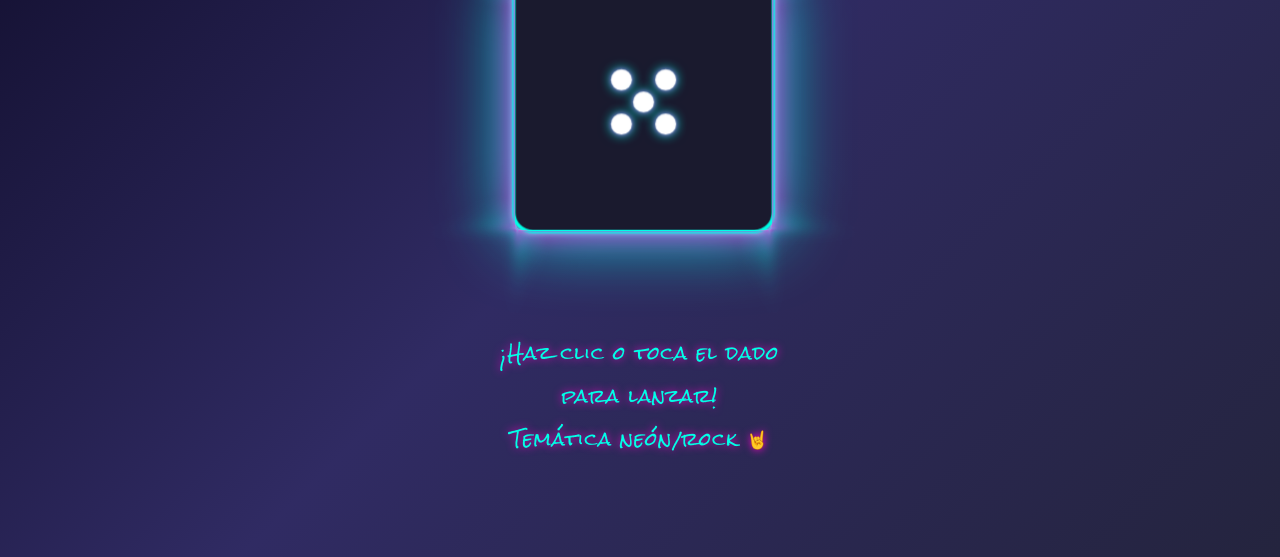
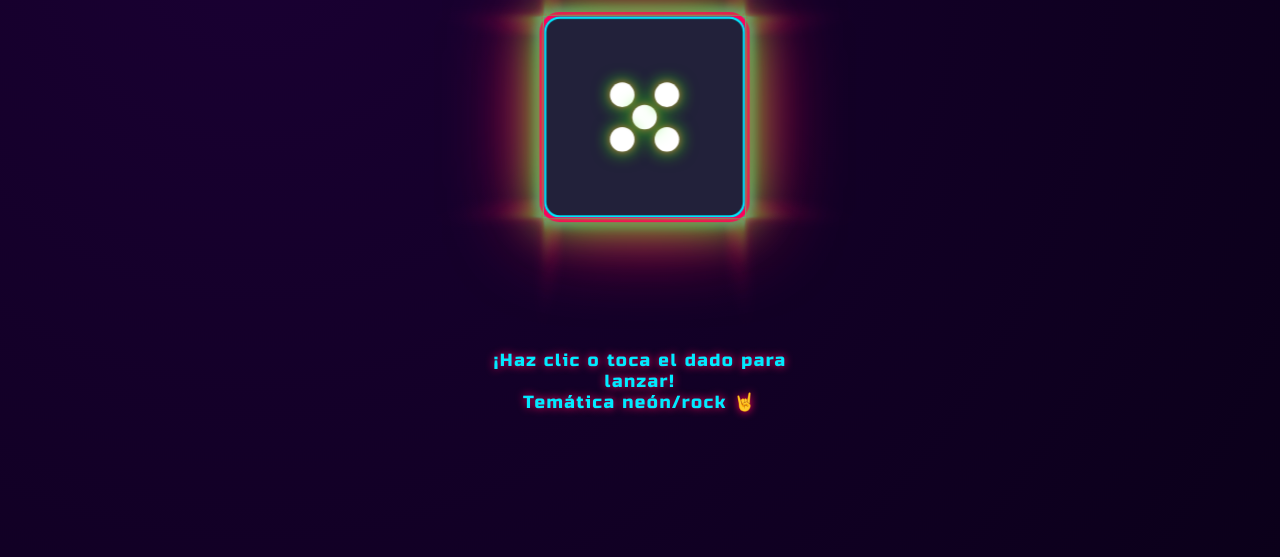
Before and after one commit to AGuyInTheNameOfLove/AguyIntheNameOfLove.github.io, a plain HTML site: page index.html in a window 1280 px wide. Shown: the part 243-800 px from the top of the page. Drawn offline with Linux system fonts and the light colour scheme.

Commit message:
Update index.html

```diff
--- a/index.html
+++ b/index.html
@@ -4,17 +4,20 @@
     <meta charset="UTF-8">
     <meta name="viewport" content="width=device-width, initial-scale=1.0">
     <title>Party Dice</title>
-    <link href="https://fonts.googleapis.com/css2?family=Rock+Salt&display=swap" rel="stylesheet">
+    <!-- Fuente rockera/neón -->
+    <link href="https://fonts.googleapis.com/css2?family=Russo+One&display=swap" rel="stylesheet">
     <style>
         html, body {
             height: 100%;
         }
         body {
             min-height: 100vh;
-            background: linear-gradient(135deg, #0f0c29 0%, #302b63 50%, #24243e 100%);
-            font-family: 'Rock Salt', Arial, cursive, sans-serif;
+            margin: 0;
+            padding: 0;
+            box-sizing: border-box;
+            background: radial-gradient(circle at 20% 20%, #1a0033 0%, #0b001a 100%);
+            font-family: 'Russo One', Arial, Helvetica, sans-serif;
             color: #fff;
-            margin: 0;
             overflow: hidden;
         }
         .center-container {
@@ -27,57 +30,68 @@
         }
         h1 {
             margin-bottom: 2rem;
-            text-align: center;
-            font-size: 2.2rem;
+            font-size: 2.5rem;
             letter-spacing: 3px;
             color: #fff;
-            text-shadow: 0 0 12px #00ffe7, 0 0 30px #ff00cc;
-            font-family: 'Rock Salt', Arial, cursive, sans-serif;
+            text-shadow:
+                0 0 12px #39ff14,
+                0 0 22px #ff005a,
+                0 0 42px #00eaff;
         }
         .scene {
             width: 220px;
             height: 220px;
-            perspective: 800px;
+            perspective: 900px;
             margin-bottom: 2rem;
+            display: flex;
+            align-items: center;
+            justify-content: center;
         }
         .cube {
-            width: 100%;
-            height: 100%;
+            width: 180px;
+            height: 180px;
             position: relative;
             transform-style: preserve-3d;
-            transition: transform 2s cubic-bezier(0.22, 0.68, 0.25, 1.15);
+            transition: transform 1.8s cubic-bezier(0.22, 0.68, 0.25, 1.15);
             cursor: pointer;
         }
         .cube-face {
             position: absolute;
-            width: 100%;
-            height: 100%;
-            border: 3px solid #00ffe7;
-            background: #1a1a2e;
+            width: 180px;
+            height: 180px;
+            border: 4px solid #ff005a;
+            background: #22213a;
+            /* Fondo opaco, sin transparencia */
             display: flex;
             justify-content: center;
             align-items: center;
             border-radius: 18px;
-            font-size: 1.7rem;
+            font-size: 1.4rem;
             font-weight: bold;
             text-align: center;
             color: #fff;
-            box-shadow: 0 0 25px #ff00cc, 0 0 60px #00ffe7, 0 0 5px #fff;
+            box-shadow:
+                0 0 40px 0 #39ff14,
+                0 0 80px 0 #ff005a,
+                0 0 10px 2px #00eaff;
             opacity: 1;
-            /* Fondo opaco */
+            /* Efecto neón en el borde */
+            outline: 2px solid #00eaff;
+            outline-offset: -6px;
+            transition: background 0.3s;
         }
         /* Caras del dado */
-        .cube-face--1 { transform: rotateY(0deg) translateZ(110px); }
-        .cube-face--2 { transform: rotateY(180deg) translateZ(110px); }
-        .cube-face--3 { transform: rotateY(90deg) translateZ(110px); }
-        .cube-face--4 { transform: rotateY(-90deg) translateZ(110px); }
-        .cube-face--5 { transform: rotateX(90deg) translateZ(110px); }
-        .cube-face--6 { transform: rotateX(-90deg) translateZ(110px); }
+        .cube-face--1 { transform: rotateY(0deg) translateZ(90px); }
+        .cube-face--2 { transform: rotateY(180deg) translateZ(90px); }
+        .cube-face--3 { transform: rotateY(90deg) translateZ(90px); }
+        .cube-face--4 { transform: rotateY(-90deg) translateZ(90px); }
+        .cube-face--5 { transform: rotateX(90deg) translateZ(90px); }
+        .cube-face--6 { transform: rotateX(-90deg) translateZ(90px); }
 
         /* Puntos del dado clásico */
         .dots {
-            width: 80px;
-            height: 80px;
+            width: 90px;
+            height: 90px;
             position: relative;
             display: flex;
             flex-wrap: wrap;
@@ -85,53 +99,74 @@
             align-items: center;
         }
         .dot {
-            width: 18px;
-            height: 18px;
+            width: 22px;
+            height: 22px;
             border-radius: 50%;
             background: #fff;
-            box-shadow: 0 0 10px #00ffe7, 0 0 5px #ff00cc;
+            box-shadow:
+                0 0 15px #39ff14,
+                0 0 7px #ff005a;
             position: absolute;
         }
         /* Posiciones para los 5 puntos */
         .dot.center { top: 50%; left: 50%; transform: translate(-50%, -50%); }
-        .dot.topleft { top: 15%; left: 15%; }
-        .dot.topright { top: 15%; right: 15%; }
-        .dot.bottomleft { bottom: 15%; left: 15%; }
-        .dot.bottomright { bottom: 15%; right: 15%; }
+        .dot.topleft { top: 16%; left: 16%; }
+        .dot.topright { top: 16%; right: 16%; }
+        .dot.bottomleft { bottom: 16%; left: 16%; }
+        .dot.bottomright { bottom: 16%; right: 16%; }
+
+        /* Opciones de fiesta */
+        .option-text {
+            font-size: 1.4rem;
+            color: #fff;
+            text-shadow:
+                0 0 10px #00eaff,
+                0 0 20px #ff005a;
+            padding: 0 10px;
+            letter-spacing: 1px;
+            user-select: none;
+        }
 
         .result {
             margin-top: 2rem;
             font-size: 1.5rem;
             text-align: center;
             min-height: 2.5rem;
-            text-shadow: 0 0 12px #00ffe7, 0 0 30px #ff00cc;
+            text-shadow:
+                0 0 10px #39ff14,
+                0 0 25px #ff005a;
             opacity: 0;
             transition: opacity 0.7s;
-            font-family: 'Rock Salt', Arial, cursive, sans-serif;
+            font-family: 'Russo One', Arial, sans-serif;
         }
         .result.show {
             opacity: 1;
         }
         .instructions {
-            margin-top: 1rem;
+            margin-top: 1.2rem;
             text-align: center;
             max-width: 340px;
             font-size: 1.1rem;
-            color: #00ffe7;
-            text-shadow: 0 0 8px #ff00cc;
-            letter-spacing: 1px;
+            color: #00eaff;
+            text-shadow: 0 0 8px #ff005a;
+            letter-spacing: 1.5px;
+            font-family: 'Russo One', Arial, sans-serif;
         }
         @media (max-width: 600px) {
             .scene {
-                width: 150px;
-                height: 150px;
+                width: 140px;
+                height: 140px;
+            }
+            .cube, .cube-face {
+                width: 110px;
+                height: 110px;
+                font-size: 1rem;
             }
             .cube-face {
-                font-size: 1.1rem;
                 border-radius: 10px;
             }
             h1 {
-                font-size: 1.3rem;
+                font-size: 1.1rem;
             }
         }
     </style>
@@ -192,7 +227,7 @@
         // Cuando se lanza el dado, muestra el texto en cada cara
         function setFacesToOptions() {
             document.querySelectorAll('.cube-face').forEach((face, i) => {
-                face.querySelector('.face-content').textContent = faces[i];
+                face.querySelector('.face-content').innerHTML = `<span class="option-text">${faces[i]}</span>`;
             });
         }
 
```
